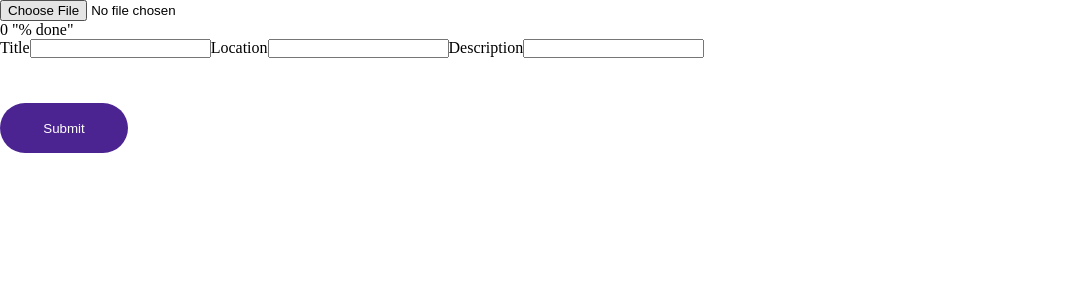
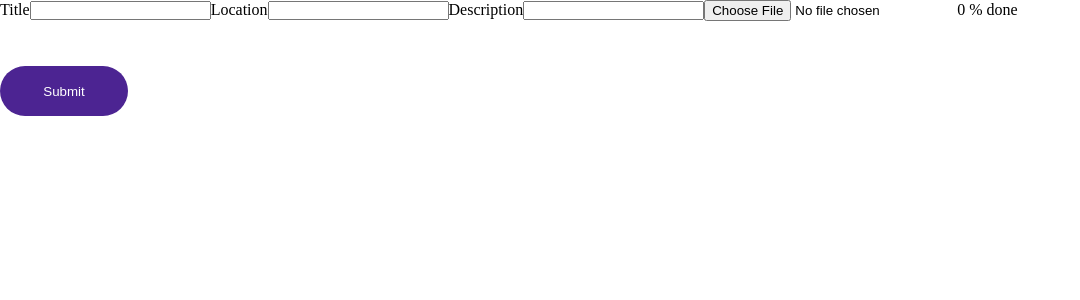
Before and after one commit to harikrishnan2412/DGvote, a React (Vite) app in the folder client/: page /complainform in a window 1280 px wide. Shown: the top 300 px of the page, without its empty margins (0-1080 px from the left). Built offline with nearby package versions, Linux system fonts and the light colour scheme; what @thirdweb-dev/react would draw is missing.

Commit message:
firebase

```diff
--- a/client/src/Pages/complainform/Complainform.jsx
+++ b/client/src/Pages/complainform/Complainform.jsx
@@ -83,8 +83,7 @@ function Complainform() {
 
   return (
     <div>
-      <input type="file" onChange={handleChange} accept="/image/*" />
-      <p>{percent} "% done"</p>
+
 
       <form onSubmit={handleSubmit}>
         <label htmlFor="title">Title</label>
@@ -113,6 +112,9 @@ function Complainform() {
           value={formData.desc}
         />
 
+        <input type="file" onChange={handleChange} accept="/image/*" />
+        <>{percent} % done</>
+
         <button type="submit" onClick={handleUpload}>Submit</button>
       </form>
 
```
